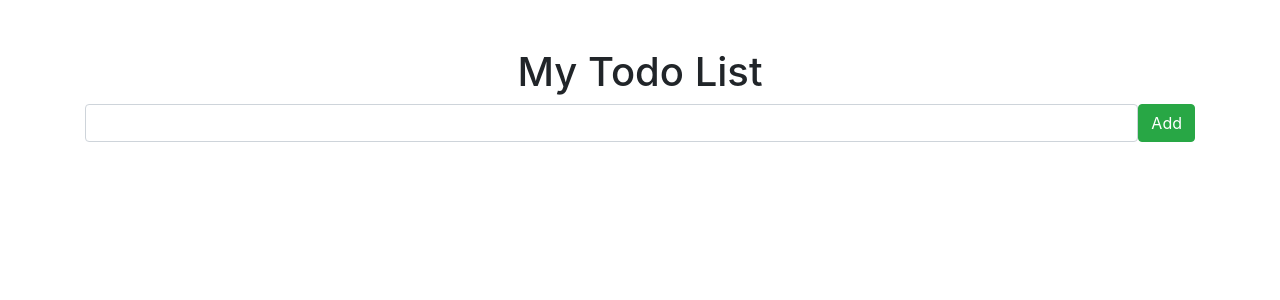
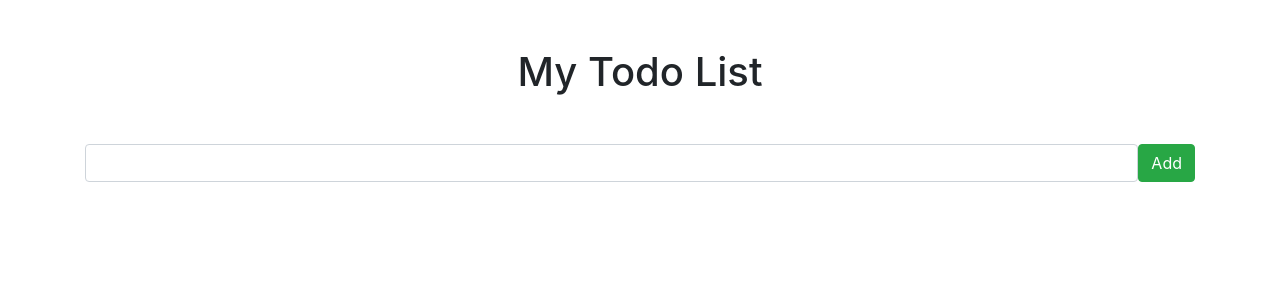
Before and after one commit to MaryannAlonge/todo-app, a React (Create React App) app in the folder client/: page / in a window 1280 px wide. Shown: the top 300 px of the page. Built offline with nearby package versions, Linux system fonts and the light colour scheme.

Commit message:
complete add todo

```diff
--- a/client/src/components/InputTodo.js
+++ b/client/src/components/InputTodo.js
@@ -1,13 +1,42 @@
-import React from 'react'
+import React, {useState} from 'react'
 
-export default function InputTodo() {
+ const  InputTodo =() =>{
+
+  const [description, setDescription] = useState("");
+
+
+  // handle form submission
+  const onSubmitForm = async e => {
+    e.preventDefault();
+    try {
+      // send a request to the api
+      const body = {description};
+      const response = await fetch("http://localhost:5000/todos", {
+        method: "POST",
+        headers: {"Content-Type": "application/json"},
+        //stringify the data coming from the body
+        body: JSON.stringify(body)
+      });
+
+      console.log(response)
+    } catch (err) {
+      console.error(err.message)
+    }
+  }
+
   return (
     <>
     <h1 className='text-center mt-5'>My Todo List</h1>
-    <form className='d-flex'>
-      <input type="text" className='form-control'/>
+    <form className='d-flex mt-5' onSubmit={onSubmitForm}>
+      {/* set and change the state value */}
+      <input type="text" className='form-control'
+      value={description}
+      onChange={e => setDescription(e.target.value)}
+      />
       <button className='btn btn-success'>Add</button>
     </form>
     </>
   )
 }
+
+export default  InputTodo;;
```
